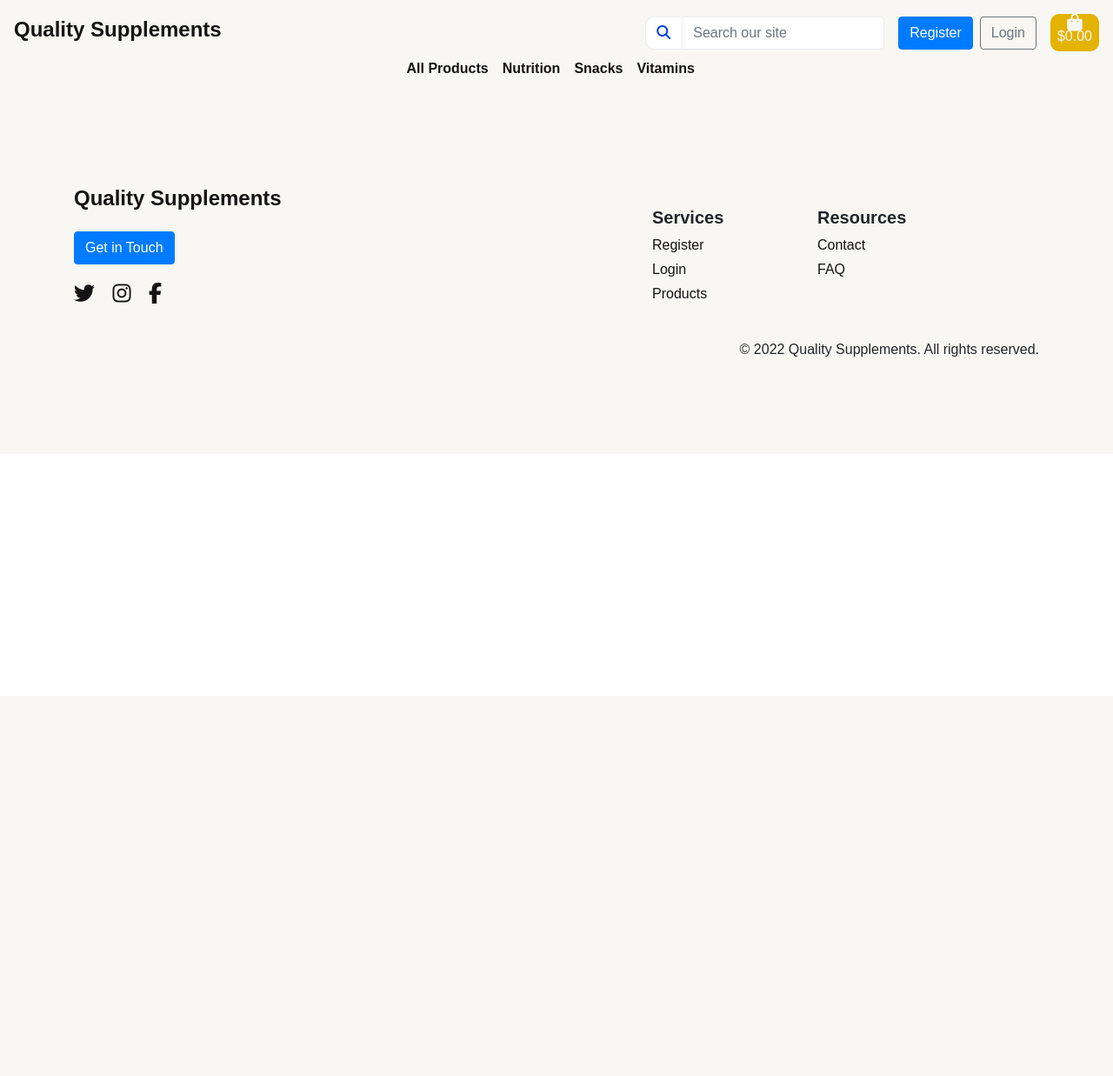
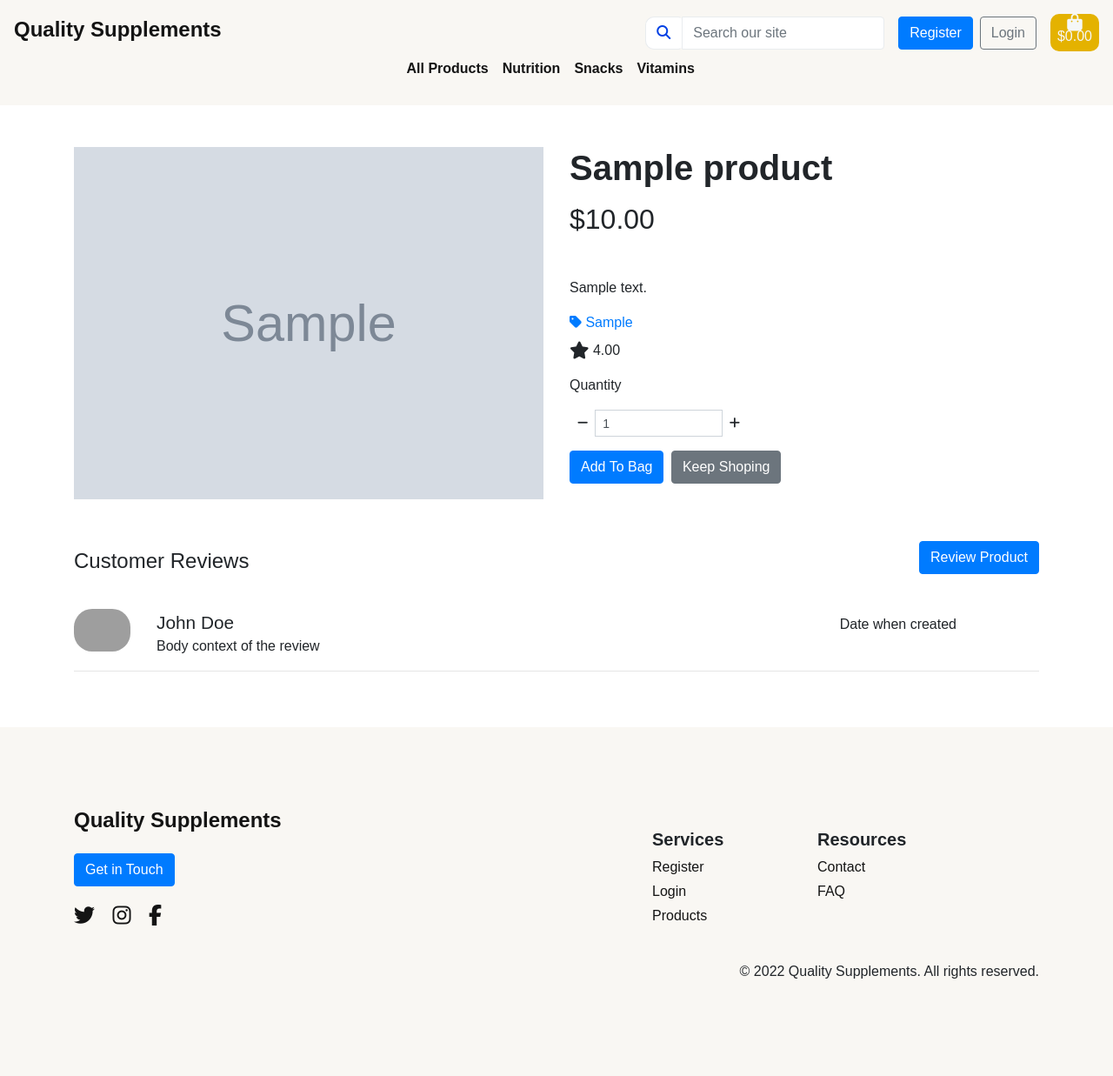
Before and after one commit to Code-Institute-Submissions/maxapn98-quality_supplements_JuneResub, a Django app: page /products/1/ in a window 1280 px wide. Shown: the whole page at 87% size. Before the commit the page ends 410 px from the top, so only its background shows below. Run offline with Django 3.2, Linux system fonts and the light colour scheme; tables that the repository leaves empty hold one stand-in row (values such as "Sample post"); grey boxes marked "Sample" are stand-in pictures; some libraries are stand-ins or nearby versions; grey boxes are pictures that could not be loaded.

Commit message:
Update Product page sections context and style layer

```diff
--- a/products/templates/products/product_detail.html
+++ b/products/templates/products/product_detail.html
@@ -6,8 +6,125 @@
 {% endblock %}
 
 {% block content %}
-
-
+    <div class="container py-5">
+        <div class="row">
+            <!--Product Image-->
+            <div class="col-12 col-lg-6">
+                {% if product.image %}
+                    <img class="img-fluid w-100 mb-3 mb-lg-0" src="{{ product.image.url }}" alt="{{ product.product_name }}">
+                {% else %}
+                    <img class="img-fluid w-100 mb-3 mb-lg-0" src="{{ MEDIA_URL }}noimage.png" alt="{{ product.product_name }}">
+                {% endif %}
+                {% if request.user.is_superuser %}
+                    <div class="row d-lg-none text-center">
+                        <div class="col-12">
+                            <a href="{% url 'edit_product' product.id %}" class="btn btn-warning"><i class="fas fa-cog"></i> Edit</a>
+                            <a href="{% url 'delete_product' product.id %}" class="btn btn-danger ml-lg-1"><i class="fas fa-trash-alt"></i> Delete</a>
+                        </div>
+                    </div>
+                {% endif %}
+            </div>
+            <!--Product Context-->
+            <div class="col-12 col-lg-6 mt-4 mt-lg-0">
+                <h1 class="font-weight-bold">
+                    {{ product.product_name }}
+                </h1>
+                <p class="h2 mt-3">${{ product.price }}</p>
+                {% if request.user.is_superuser %}
+                    <div class="row mt-3 d-none d-lg-flex">
+                        <div class="col-12">
+                            <a href="{% url 'edit_product' product.id %}" class="btn btn-warning"><i class="fas fa-cog"></i> Edit</a>
+                            <a href="{% url 'delete_product' product.id %}" class="btn btn-danger ml-lg-1"><i class="fas fa-trash-alt"></i> Delete</a>
+                        </div>
+                    </div>
+                {% endif %}
+                <p class="mt-3 mt-lg-5">
+                    {{ product.product_description }}
+                </p>
+                <!--Product Category-->
+                {% if product.product_category %}
+                    <a href="{% url 'products' %}?category={{ product.product_category }}">
+                        <i class="fas fa-tag"></i> {{ product.product_category}}
+                    </a>
+                {% endif %}
+                <!--Product Rating-->
+                {% if product.rating %}
+                    <p class="mt-2">
+                        <i class="fas fa-star fa-lg"></i> {{ product.rating}}
+                    </p>
+                {% else %}
+                    <p class="mt-2">
+                        <i class="fas fa-star fa-lg"></i> No Rating
+                    </p>
+                {% endif %}
+                <form id="add-to-bag-form" action="{% url 'add_to_bag' product.id %}" method="POST" class="mb-3">
+                    {% csrf_token %}
+                    <label for="quantity" class="mb-3">Quantity</label>
+                    <div class="input-group input-group-sm">
+                        <div class="input-group-prepend">
+                            <button class="decrement-qty btn" data-item_id="{{ product.id }}" id="decrement-qty_{{ product.id }}">
+                                <span>
+                                    <i class="fas fa-minus"></i>
+                                </span>
+                            </button>
+                        </div>
+                        <input class="form-control qty_input" type="number" id="quantity" name="quantity" value="1" min="1" max="99" data-item_id="{{ product.id }}" id="id_qty_{{ product.id }}">
+                        <div class="input-group-append">
+                            <button class="increment-qty btn rounded-0" data-item_id="{{ product.id }}" id="increment-qty_{{ product.id }}">
+                                <span>
+                                    <i class="fas fa-plus"></i>
+                                </span>
+                            </button>
+                        </div>
+                        <input type="hidden" name="redirect_url" value="{{ request.path }}">
+                    </div>
+                </form>
+                <div class="row">
+                    <div class="col-12 col-xl-6">
+                        <button id="add-product-btn" class="btn btn-primary">Add To Bag</button>
+                        <a href="{% url "products" %}?category={{ product.product_category }}" class="btn btn-secondary ml-lg-1">Keep Shoping</a>
+                    </div>
+                </div>
+            </div>
+            <!--Reviews Section-->
+            <div class="col-12 mt-5">
+                <div class="row">
+                    <div class="col-12 col-lg-4 d-flex align-items-end">
+                        <p class="h4 mb-0">Customer Reviews</p>
+                    </div>
+                    <div class="col-12 col-lg-8 text-lg-right mt-3 mt-lg-0">
+                        <button class="btn btn-primary">Review Product</button>
+                    </div>
+                </div>
+            </div>
+            <!--Review Cards-->
+            <div class="col-12 mt-3">
+                <!--Review Card-->
+                <div class="row review mt-4 mb-3">
+                    <!--Review Image-->
+                    <div class="d-none d-lg-block col-lg-1">
+                        <img class="img-fluid review__image" src="{% static 'img/place-holder.png' %}" alt="">
+                    </div>
+                    <!--Review Context-->
+                    <div class="col-10">
+                        <!--Review Body-->
+                        <div class="row">
+                            <div class="col-12 d-flex flex-column flex-lg-row align-items-baseline justify-content-between">
+                                <p class="mb-0 review__name">John Doe</p>
+                                <p class="mb-0 review__date mt-1 mb-2 mb-lg-0 mt-lg-0">Date when created</p>
+                            </div>
+                            <div class="col-12">
+                                <p class="mb-0">
+                                    Body context of the review
+                                </p>
+                            </div>
+                        </div>
+                    </div>
+                </div>
+                <hr>
+            </div>
+        </div>
+    </div>
 
     {% comment %}
     <div class="container">
@@ -110,4 +202,14 @@
 {% block postloadjs %}
 {{ block.super }}
 {% include 'products/includes/quantity_input_script.html' %}
+
+<script>
+    let addToBagForm = $("#add-to-bag-form");
+    let submitBtn = $("#add-product-btn");
+
+
+    submitBtn.click(function() {
+        addToBagForm.trigger("submit");
+    });
+</script>
 {% endblock %}
--- a/static/css/base.css
+++ b/static/css/base.css
@@ -286,6 +286,20 @@ a {
   font-size: 1rem;
 }
 
+/* product */
+
+#add-to-bag-form {
+  max-width: 205px;
+}
+
+.review__image {
+  border-radius: 21px;
+}
+
+.review__name {
+  font-size: 1.3rem
+}
+
 /* ------------------------------- bootstrap toasts */
 
 .message-container {
```
Also changed, not shown: other parts of products/templates/products/product_detail.html (+0 -25 lines).
